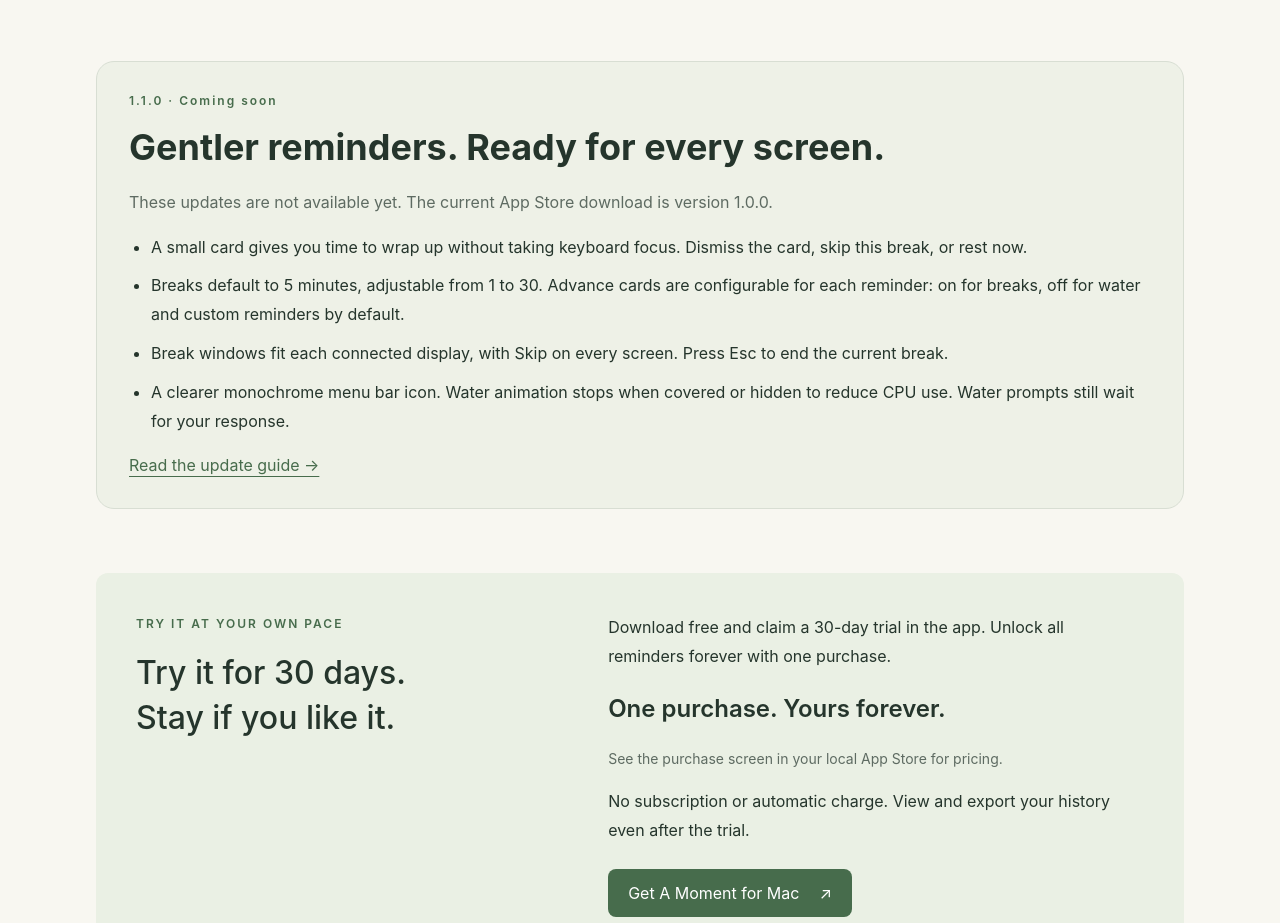
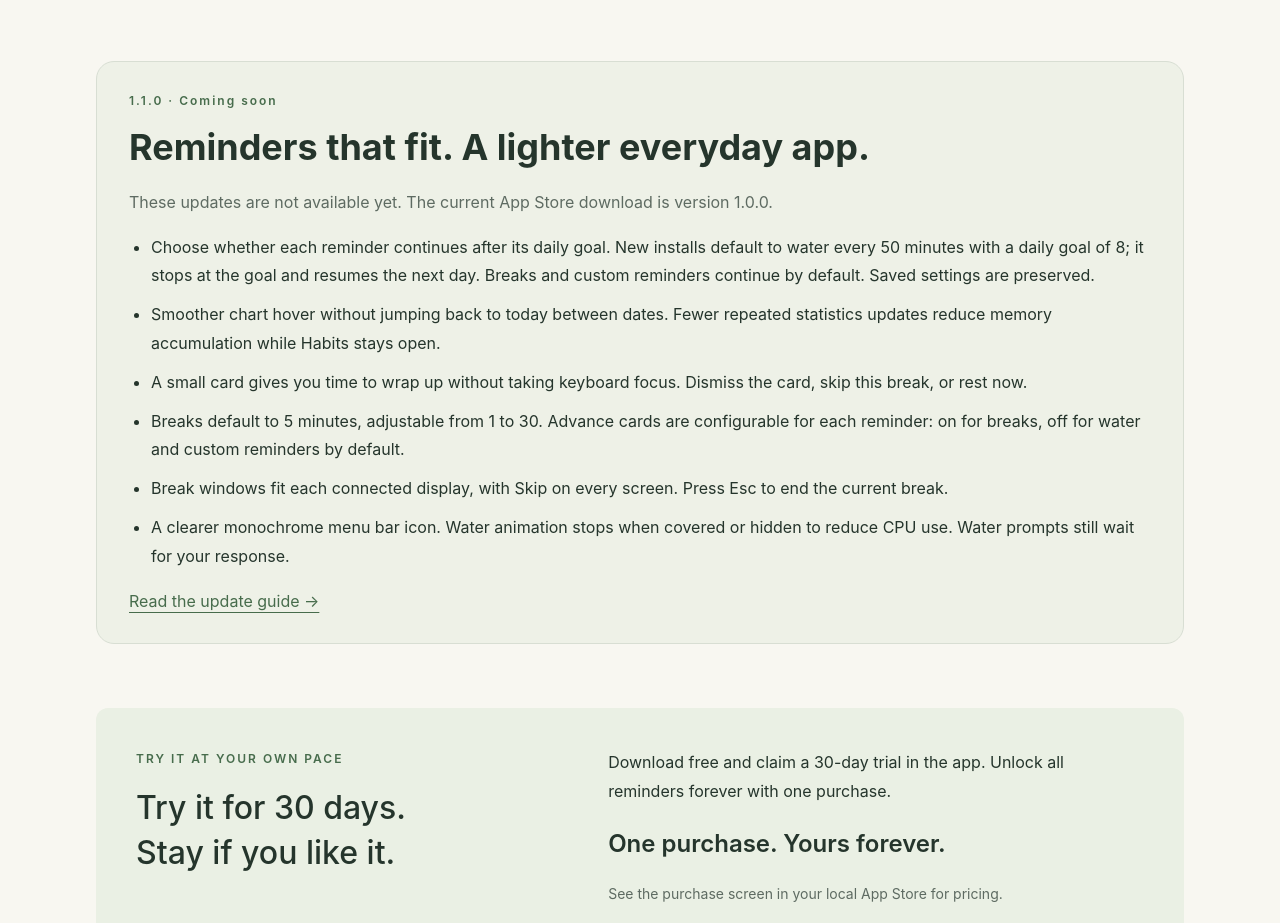
Before and after one commit to chirsen/a-moment, a plain HTML site: page index.html in a window 1280 px wide. Shown: the part 1000-1923 px from the top of the page. Drawn offline with Linux system fonts and the light colour scheme.

Commit message:
Document daily goals, chart interaction and memory improvements

```diff
--- a/index.html
+++ b/index.html
@@ -17,9 +17,11 @@
 <article><p class="number">02 / HYDRATE</p><h2><span data-copy="zh" lang="zh-Hans">记得喝口水。</span><span data-copy="en" lang="en">One sip. A small reset.</span></h2><p><span data-copy="zh" lang="zh-Hans">按自己的节奏设置间隔。离开电脑时保持安静，回来不补弹。</span><span data-copy="en" lang="en">Set your own water rhythm. Stay quiet while away, without a backlog of popups.</span></p></article>
 <article><p class="number">03 / NOTICE</p><h2><span data-copy="zh" lang="zh-Hans">看见小小的坚持。</span><span data-copy="en" lang="en">Make small wins a habit.</span></h2><p><span data-copy="zh" lang="zh-Hans">习惯日历留住每一次完成。记录保存在 Mac，随时导出备份。</span><span data-copy="en" lang="en">A habit calendar for small wins. Your records stay on your Mac, ready to export.</span></p></article></section>
 <section class="release-update" aria-label="版本更新 / Version update"><p class="eyebrow"><span data-copy="zh" lang="zh-Hans">1.1.0 · 待发布</span><span data-copy="en" lang="en">1.1.0 · Coming soon</span></p>
-<h2><span data-copy="zh" lang="zh-Hans">提醒更温和，多屏更从容。</span><span data-copy="en" lang="en">Gentler reminders. Ready for every screen.</span></h2>
+<h2><span data-copy="zh" lang="zh-Hans">提醒更合适，使用更轻量。</span><span data-copy="en" lang="en">Reminders that fit. A lighter everyday app.</span></h2>
 <p><span data-copy="zh" lang="zh-Hans">以下更新尚未上架，当前商店下载仍为 1.0.0。</span><span data-copy="en" lang="en">These updates are not available yet. The current App Store download is version 1.0.0.</span></p>
-<ul><li><span data-copy="zh" lang="zh-Hans">休息前先出现不抢焦点的小卡片。关闭表示知道了，跳过取消本轮，也可立即休息。</span><span data-copy="en" lang="en">A small card gives you time to wrap up without taking keyboard focus. Dismiss the card, skip this break, or rest now.</span></li>
+<ul><li><span data-copy="zh" lang="zh-Hans">每条提醒可设置达标后是否继续。新安装时喝水默认每 50 分钟提醒、每日目标 8 次，达标后当天停止，次日恢复；休息与自定义默认继续。已有设置保留。</span><span data-copy="en" lang="en">Choose whether each reminder continues after its daily goal. New installs default to water every 50 minutes with a daily goal of 8; it stops at the goal and resumes the next day. Breaks and custom reminders continue by default. Saved settings are preserved.</span></li>
+<li><span data-copy="zh" lang="zh-Hans">图表横向悬停更连贯，日期之间不再闪回今天；减少统计页重复刷新与长时间打开时的内存累积。</span><span data-copy="en" lang="en">Smoother chart hover without jumping back to today between dates. Fewer repeated statistics updates reduce memory accumulation while Habits stays open.</span></li>
+<li><span data-copy="zh" lang="zh-Hans">休息前先出现不抢焦点的小卡片。关闭表示知道了，跳过取消本轮，也可立即休息。</span><span data-copy="en" lang="en">A small card gives you time to wrap up without taking keyboard focus. Dismiss the card, skip this break, or rest now.</span></li>
 <li><span data-copy="zh" lang="zh-Hans">休息默认 5 分钟，可设为 1–30 分钟。提前小卡片按提醒配置：走动远眺默认开，喝水和自定义默认关。</span><span data-copy="en" lang="en">Breaks default to 5 minutes, adjustable from 1 to 30. Advance cards are configurable for each reminder: on for breaks, off for water and custom reminders by default.</span></li>
 <li><span data-copy="zh" lang="zh-Hans">外接屏幕时，休息界面按各屏尺寸适配，每块屏幕都能跳过；按 Esc 也能结束本轮休息。</span><span data-copy="en" lang="en">Break windows fit each connected display, with Skip on every screen. Press Esc to end the current break.</span></li>
 <li><span data-copy="zh" lang="zh-Hans">更清晰的单色菜单栏图标；喝水动画在窗口被遮挡或收起后停止，降低 CPU 占用。喝水提示继续等待你手动回应。</span><span data-copy="en" lang="en">A clearer monochrome menu bar icon. Water animation stops when covered or hidden to reduce CPU use. Water prompts still wait for your response.</span></li></ul>
```
Also changed, not shown: support.html (+6 -0 lines).
